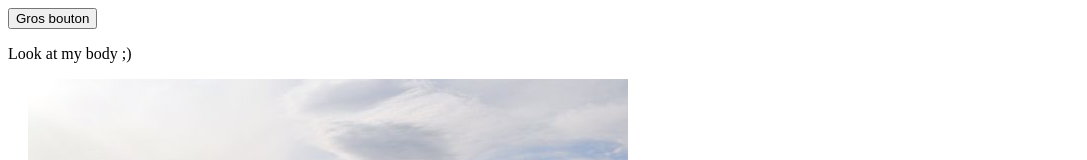
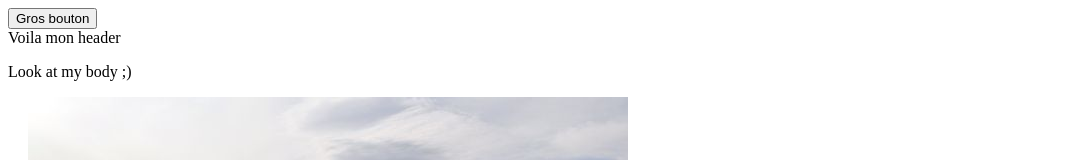
Before and after one commit to Haswell19/ETMLTest1, a plain HTML site: page index.html in a window 1280 px wide. Shown: the top 160 px of the page, without its empty margins (0-1087 px from the left). Drawn offline with Linux system fonts and the light colour scheme.

Commit message:
Ajout du header

```diff
--- a/index.html
+++ b/index.html
@@ -1,6 +1,7 @@
 <title>Titre mieux comme ça</title>
 <body>
 <nav><button>Gros bouton</button></nav>
+<header>Voila mon header</header>
 	<p>Look at my body ;)</p>
 	<img src="ressources/imagesimg_.jpg">
 	<img src="ressources/images/img.jpg">
```
